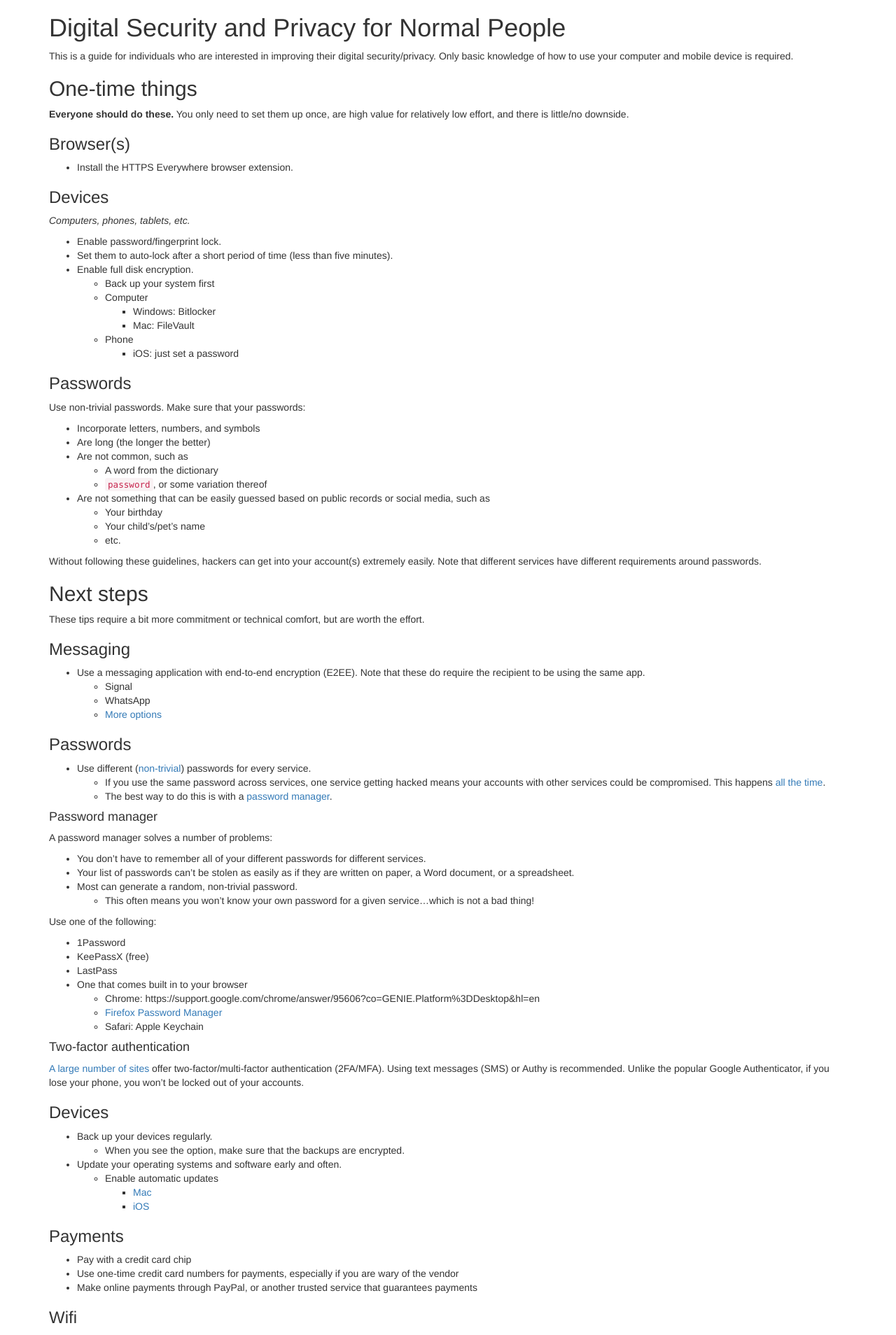
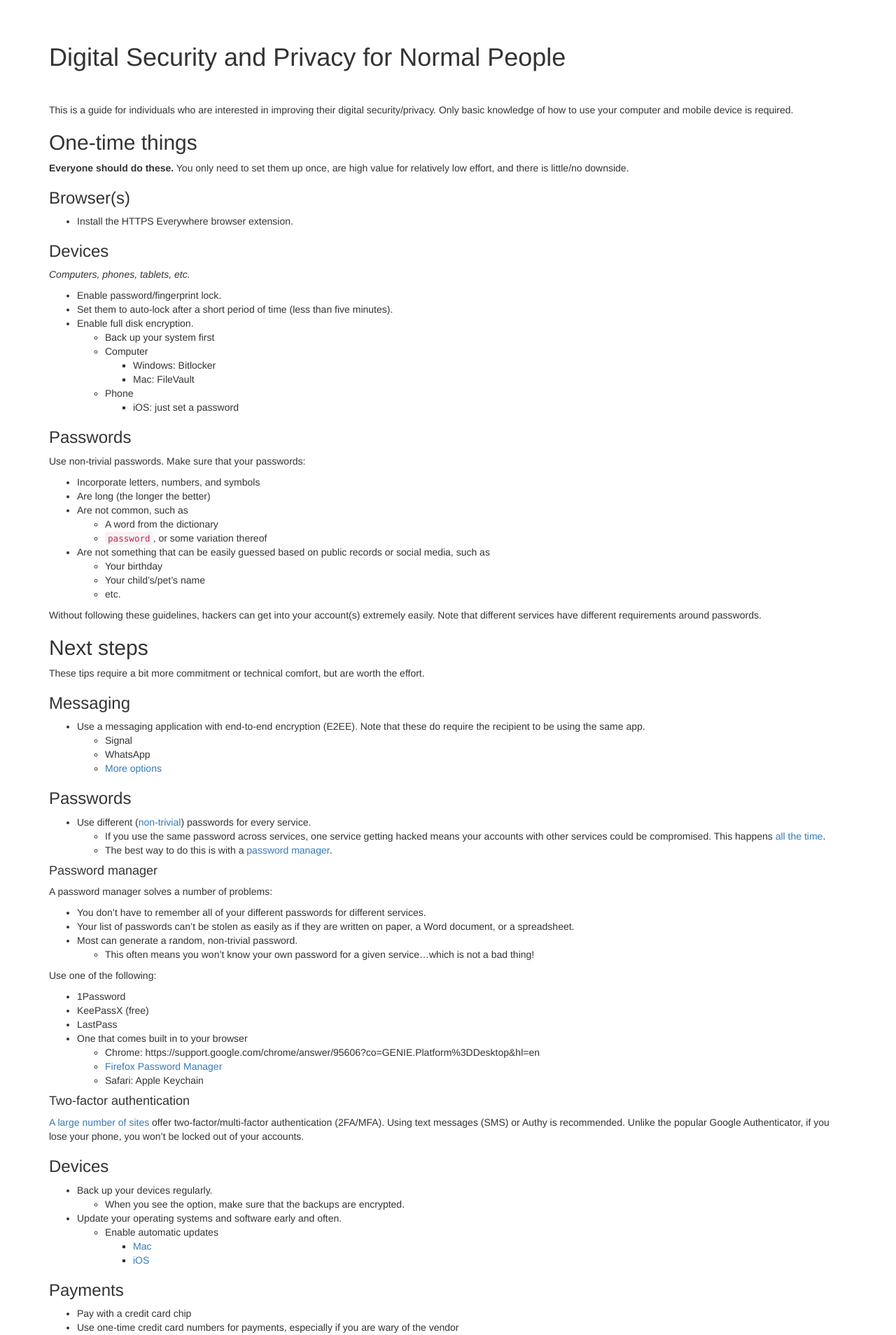
Before and after one commit to afeld/personal-security, a Jekyll site: the page built from index.md, in a window 1280 px wide. Shown: the top 1908 px of the page at 70% size. Built offline with Jekyll 4.4.1, drawn with Linux system fonts in a browser that asks for light colours; our own code applies the rules of GitHub Pages for plain Markdown files.

Commit message:
improve spacing

```diff
--- a/_layouts/default.html
+++ b/_layouts/default.html
@@ -5,6 +5,7 @@
     <link rel="icon" href="lock.png">
     <title>{{ site.title }}</title>
     <link rel="stylesheet" href="assets/bootstrap.min.css">
+    <link rel="stylesheet" href="assets/style.css">
   </head>
   <body>
     <div class="container">
--- /dev/null
+++ b/assets/style.scss
@@ -0,0 +1,16 @@
+---
+---
+
+.container {
+  margin-top: 3em;
+  margin-bottom: 3em;
+
+  /* corresponds to Bootstrap breakpoint */
+  @media (max-width: 768px) {
+    margin-top: 0;
+  }
+}
+
+h1 {
+  margin-bottom: 45px;
+}
```
